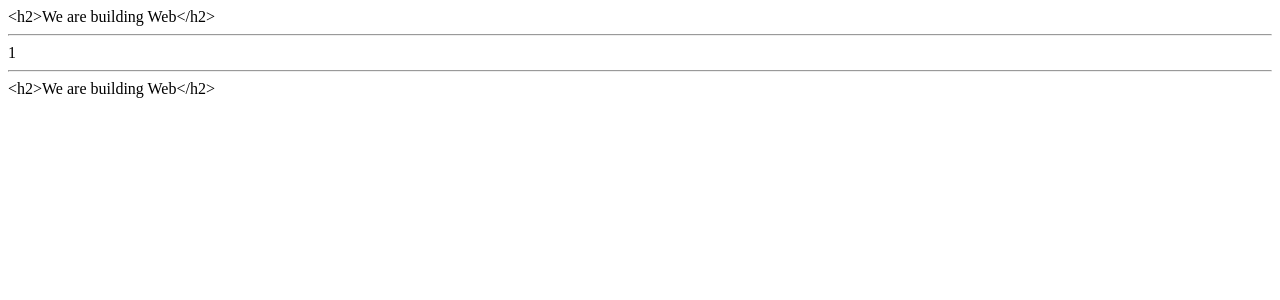
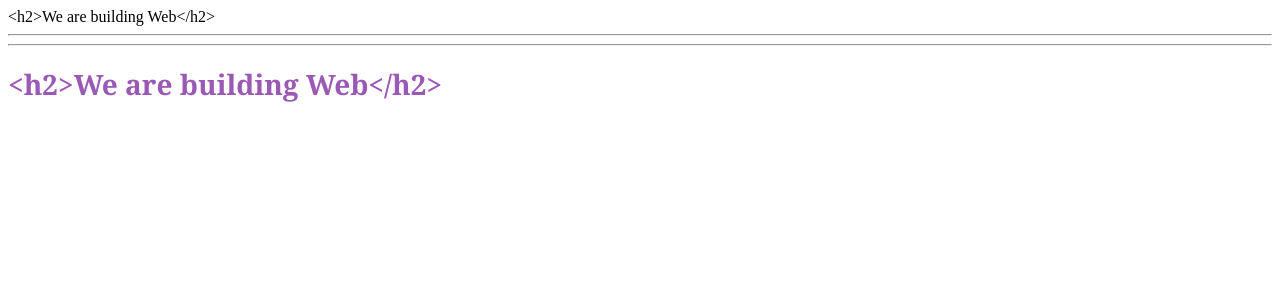
Before and after one commit to igzhu/Django_Flatpages_-_Bootstrap, a Django app: template project_django/templates/flatpages/policy.html in a window 1280 px wide. Shown: the top 300 px of the page. Run offline with Django 4.2, Linux system fonts and the light colour scheme; the template is opened without the code that fills it: values that come from a table or form of the project are taken from there, others are empty; data comes from the database, SQL or seed files in the repository; both versions use the stored data as it was after the commit.

Commit message:
wysiyyg - font changed in 2 ways: template, through admin site

```diff
--- a/project_django/templates/flatpages/policy.html
+++ b/project_django/templates/flatpages/policy.html
@@ -6,8 +6,10 @@
 </head>
 <body>
     {{ flatpage.content }}
-    <hr>1
     <hr>
-    {{ flatpage.content }}
+    <hr>
+    <h3><span style="color:#9b59b6"><span style="font-family:Georgia,serif"><span style="font-size:28px"><strong>
+        {{ flatpage.content }}
+    </strong></span></span></span></h3
 </body>
 </html>
```
Also changed, not shown: project_django/db.sqlite3.
